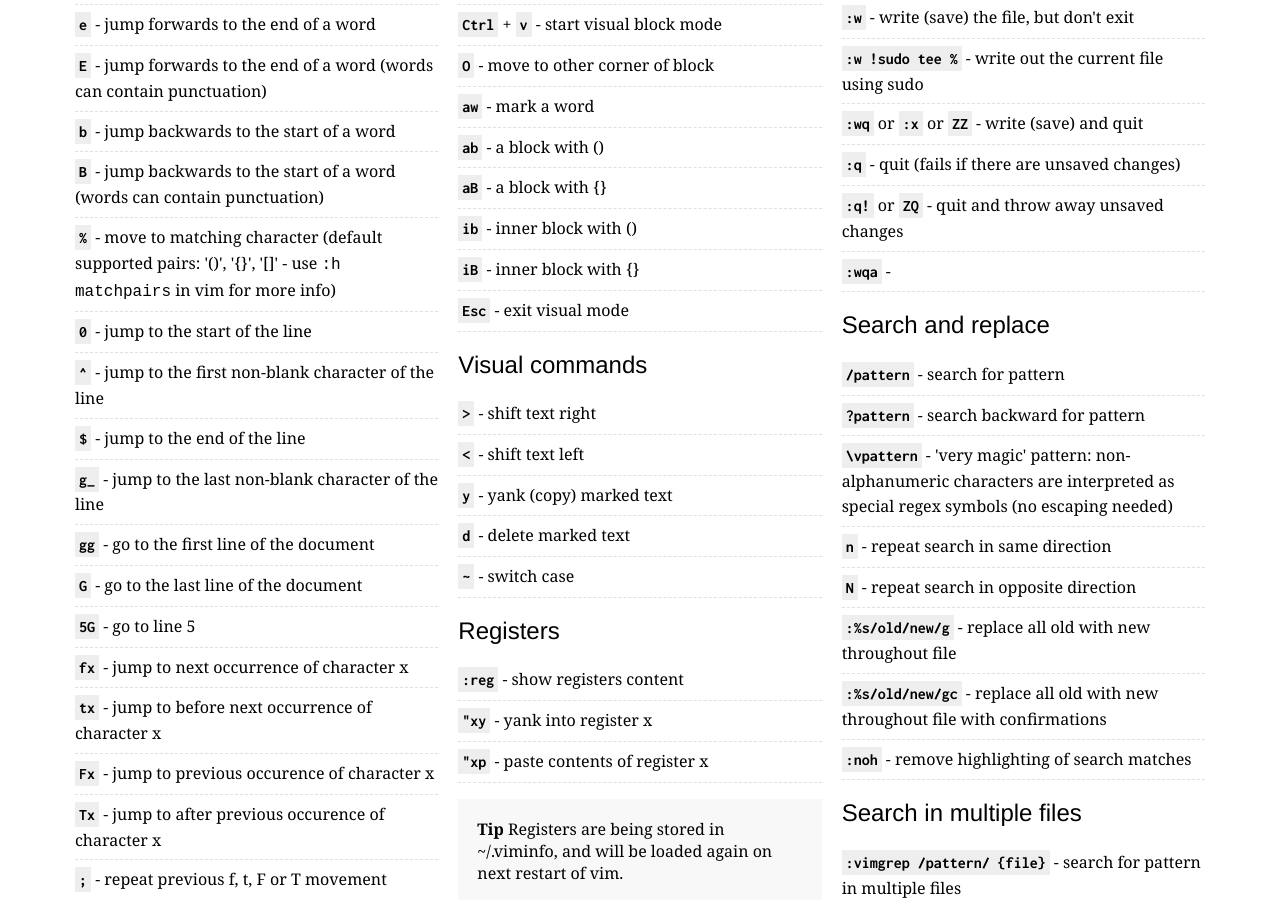
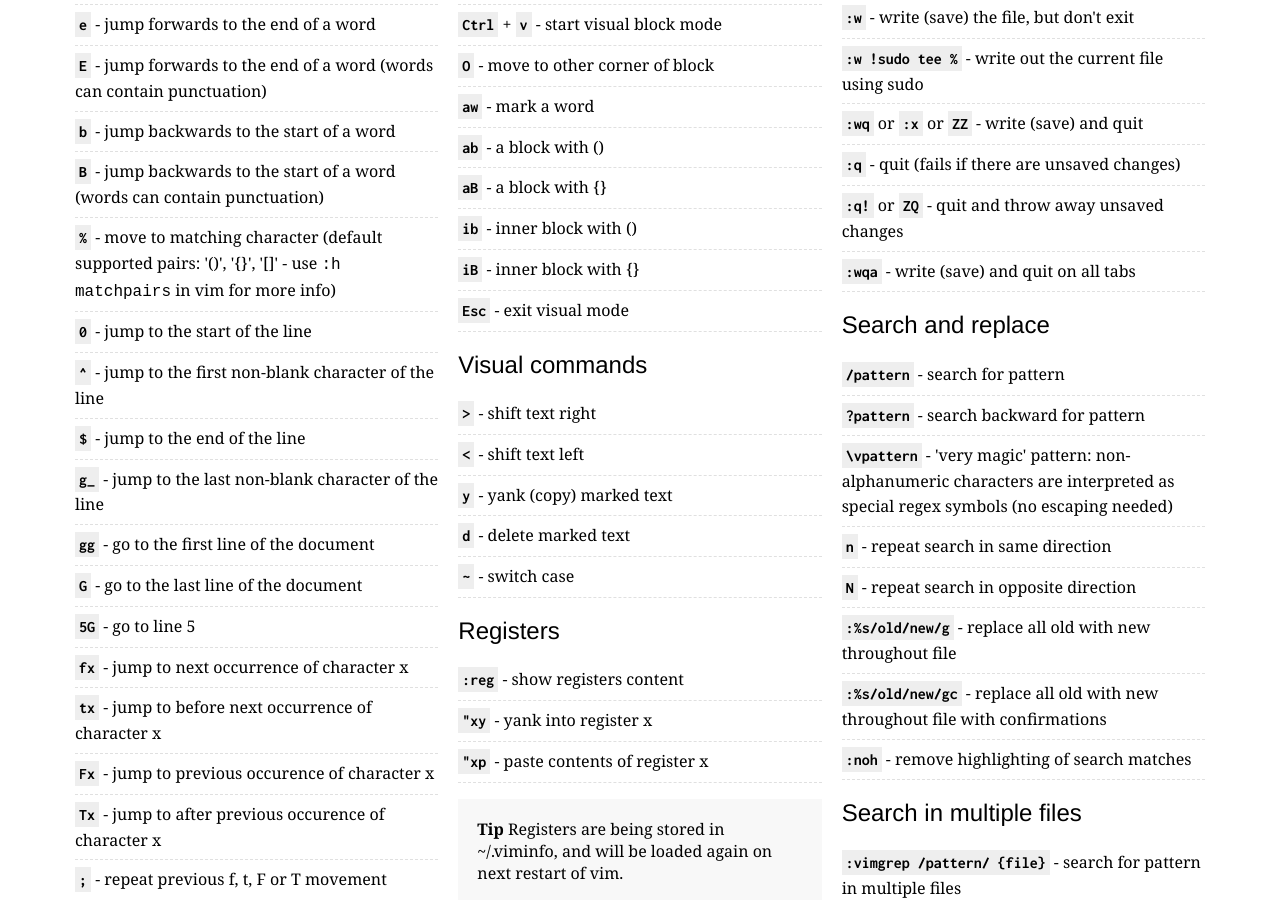
Before and after one commit to rtorr/vim-cheat-sheet, a Jekyll site: the page built from index.html, in a window 1280 px wide and 900 px high, scrolled down 803 px. Built offline with Jekyll 4.4.1, drawn with Linux system fonts in a browser that asks for light colours.

Commit message:
Added colonwqa

```diff
--- a/_config.yml
+++ b/_config.yml
@@ -174,6 +174,7 @@ defaults:
           colonx: "write (save) and quit"
           colonq: "quit (fails if there are unsaved changes)"
           colonqbang: "quit and throw away unsaved changes"
+          colonwqa: "write (save) and quit on all tabs"
 
       searchAndReplace:
         title: "Search and replace"
```
